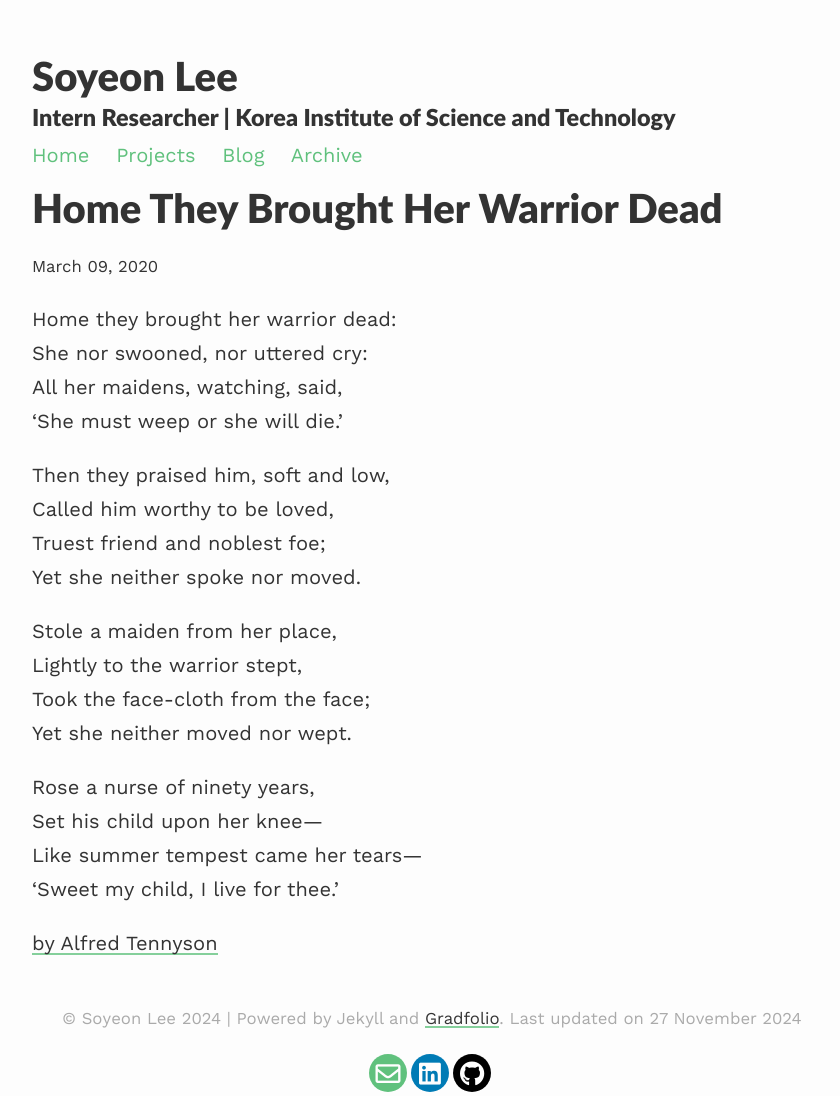
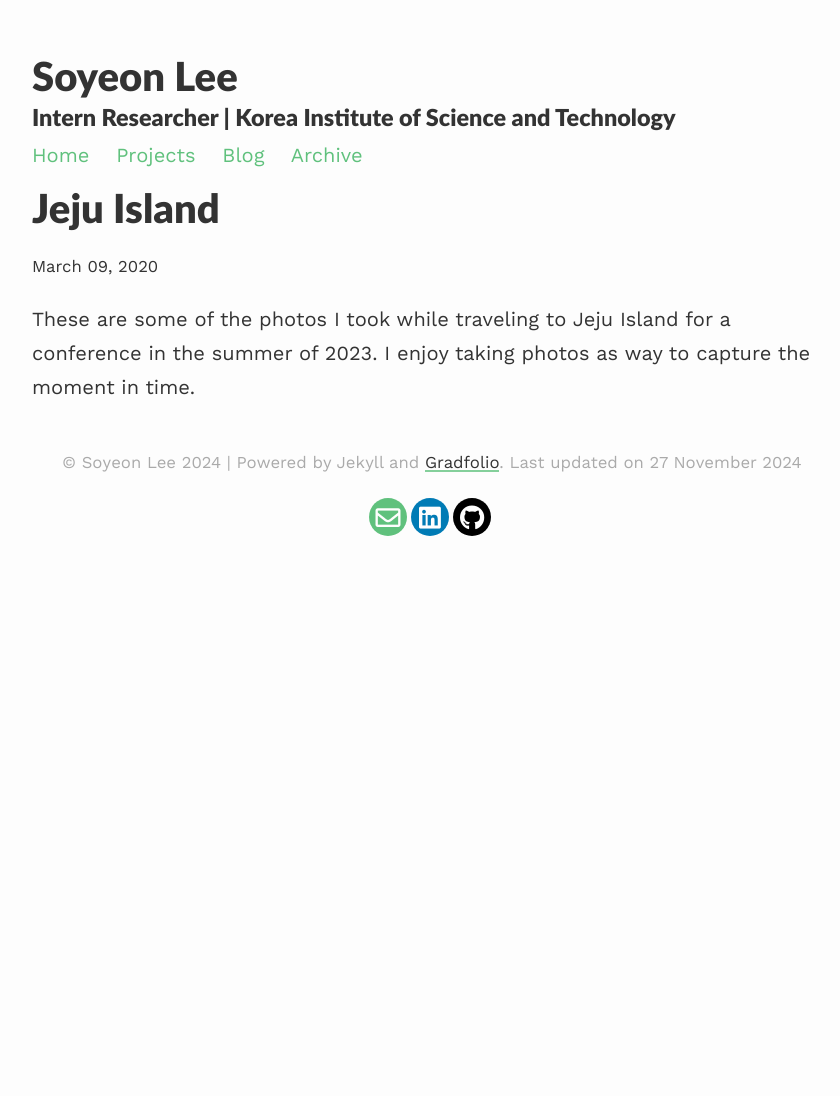
Before and after one commit to soysilver/soysilvery, a Jekyll site: the page built from _posts/2020-03-09-home-they-brought.md, in a window 1280 px wide. Shown: the whole page, without its empty margins (208-1048 px from the left). Built offline with Jekyll 4.4.1, drawn with Linux system fonts in a browser that asks for light colours; nearby versions of some CDN libraries; after the commit the page ends 980 px from its top, so only the background shows below that.

Commit message:
Update 2020-03-09-home-they-brought.md

```diff
--- a/_posts/2020-03-09-home-they-brought.md
+++ b/_posts/2020-03-09-home-they-brought.md
@@ -1,26 +1,8 @@
 ---
 layout: post
-title: Home They Brought Her Warrior Dead
+title: "Jeju Island"
+excerpt: "Trip to Jeju Island"
+image: "/assets/images/bird.jpg"
 ---
 
-Home they brought her warrior dead:
-She nor swooned, nor uttered cry:
-All her maidens, watching, said,
-'She must weep or she will die.'
-
-Then they praised him, soft and low,
-Called him worthy to be loved,
-Truest friend and noblest foe;
-Yet she neither spoke nor moved.
-
-Stole a maiden from her place,
-Lightly to the warrior stept,
-Took the face-cloth from the face;
-Yet she neither moved nor wept.
-
-Rose a nurse of ninety years,
-Set his child upon her knee—
-Like summer tempest came her tears—
-'Sweet my child, I live for thee.'
-
-[by Alfred Tennyson](https://en.wikisource.org/wiki/Home_They_Brought_Her_Warrior_Dead)
+These are some of the photos I took while traveling to Jeju Island for a conference in the summer of 2023. I enjoy taking photos as way to capture the moment in time.
```
